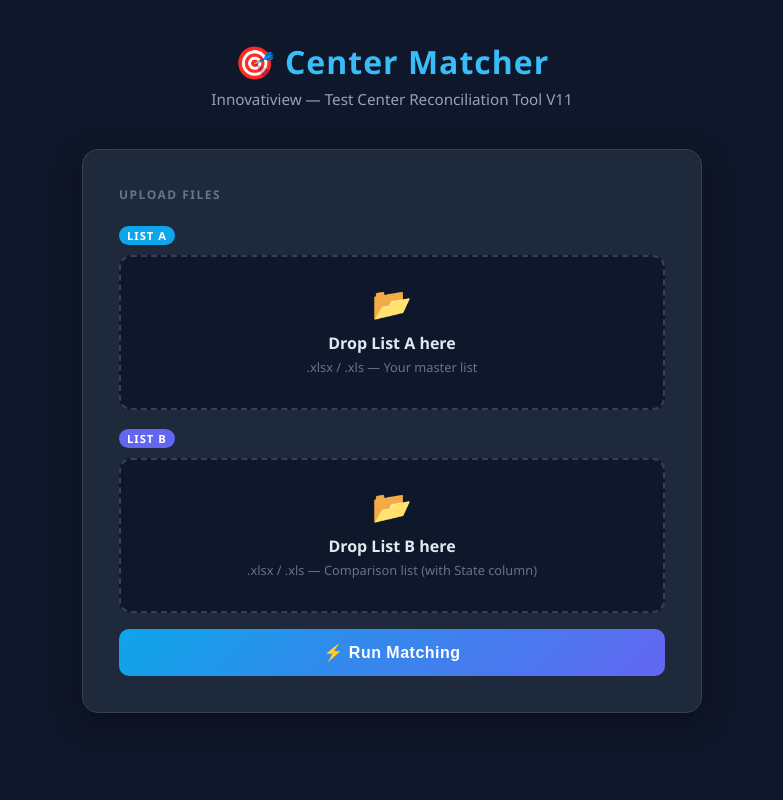
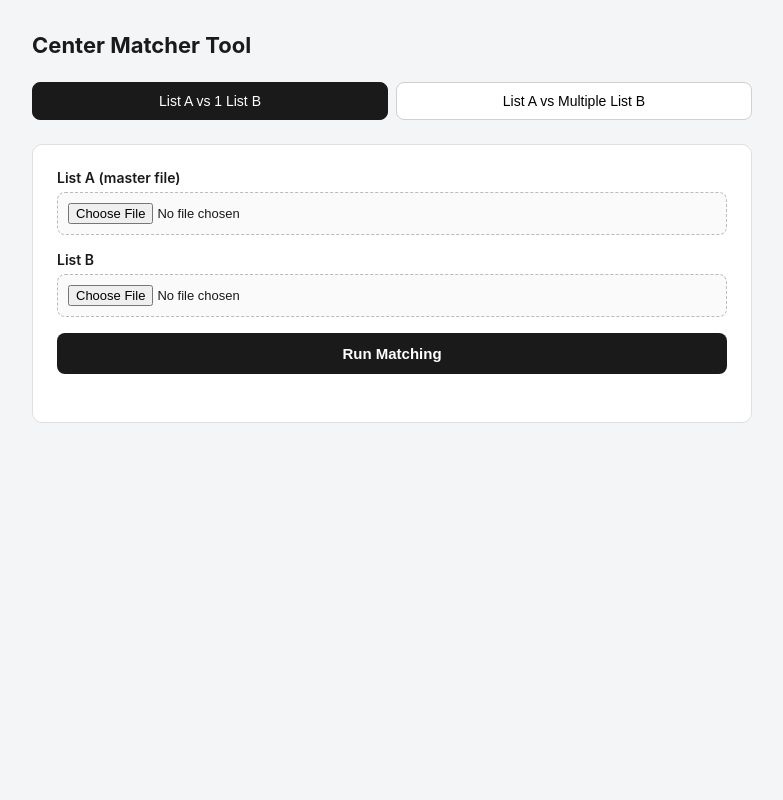
Before and after one commit to vishalkumar-hue/center-matcher, a Flask app: page / in a window 1280 px wide. Shown: the whole page, without its empty margins (248-1031 px from the left). Run offline with Flask 3, Linux system fonts and the light colour scheme; parts of the project's set-up code (start-up, migrations or seed data) failed here and were passed over.

Commit message:
Update index.html

```diff
--- a/templates/index.html
+++ b/templates/index.html
@@ -1,310 +1,265 @@
 <!DOCTYPE html>
-<html lang="en">
+<html lang="hi">
 <head>
-<meta charset="UTF-8"/>
-<meta name="viewport" content="width=device-width, initial-scale=1.0"/>
-<title>Center Matching Tool</title>
+<meta charset="UTF-8">
+<meta name="viewport" content="width=device-width, initial-scale=1.0">
+<title>Center Matcher Tool</title>
 <style>
   * { box-sizing: border-box; margin: 0; padding: 0; }
   body {
-    font-family: 'Segoe UI', sans-serif;
-    background: #0f172a;
-    min-height: 100vh;
-    display: flex;
-    flex-direction: column;
-    align-items: center;
-    padding: 40px 20px;
-    color: #e2e8f0;
+    font-family: -apple-system, "Segoe UI", Arial, sans-serif;
+    background: #f4f5f7;
+    color: #1a1a1a;
+    padding: 2rem 1rem;
   }
-  .logo { font-size: 2rem; font-weight: 800; color: #38bdf8; letter-spacing: 1px; margin-bottom: 6px; }
-  .sub  { color: #94a3b8; font-size: 0.95rem; margin-bottom: 40px; }
+  .container { max-width: 720px; margin: 0 auto; }
+  h1 { font-size: 22px; margin-bottom: 1.5rem; }
   .card {
-    background: #1e293b;
-    border: 1px solid #334155;
-    border-radius: 16px;
-    padding: 36px;
+    background: #fff;
+    border: 1px solid #e0e0e0;
+    border-radius: 10px;
+    padding: 1.5rem;
+    margin-bottom: 1.5rem;
+  }
+  .tabs { display: flex; gap: 8px; margin-bottom: 1.5rem; }
+  .tab-btn {
+    flex: 1;
+    padding: 10px;
+    border: 1px solid #d0d0d0;
+    border-radius: 8px;
+    background: #fff;
+    cursor: pointer;
+    font-size: 14px;
+  }
+  .tab-btn.active { background: #1a1a1a; color: #fff; border-color: #1a1a1a; }
+  .tab-content { display: none; }
+  .tab-content.active { display: block; }
+  label { display: block; font-size: 14px; font-weight: 600; margin-bottom: 6px; }
+  .hint { font-size: 12px; color: #777; margin-bottom: 8px; }
+  input[type=file] {
     width: 100%;
-    max-width: 620px;
-    box-shadow: 0 8px 32px rgba(0,0,0,0.4);
+    padding: 10px;
+    border: 1px dashed #bbb;
+    border-radius: 8px;
+    margin-bottom: 1rem;
+    font-size: 13px;
+    background: #fafafa;
   }
-  .section-title {
-    font-size: 0.75rem;
-    font-weight: 700;
-    letter-spacing: 1.5px;
-    text-transform: uppercase;
-    color: #64748b;
-    margin-bottom: 20px;
+  .file-list { font-size: 13px; color: #444; margin: 6px 0 1rem; }
+  .file-list div { padding: 4px 8px; background: #f0f0f0; border-radius: 6px; margin-bottom: 4px; }
+  button.run-btn {
+    width: 100%;
+    padding: 12px;
+    background: #1a1a1a;
+    color: #fff;
+    border: none;
+    border-radius: 8px;
+    font-size: 15px;
+    font-weight: 600;
+    cursor: pointer;
   }
-  .upload-zone {
-    border: 2px dashed #334155;
-    border-radius: 12px;
-    padding: 24px;
+  button.run-btn:disabled { opacity: 0.5; cursor: not-allowed; }
+  .errors { color: #c0392b; font-size: 13px; margin-top: 10px; }
+  .results { margin-top: 1.5rem; }
+  .stat-grid { display: grid; grid-template-columns: repeat(3, 1fr); gap: 10px; margin: 1rem 0; }
+  .stat { background: #f7f7f7; border-radius: 8px; padding: 12px; text-align: center; }
+  .stat .num { font-size: 22px; font-weight: 700; }
+  .stat .lbl { font-size: 12px; color: #666; }
+  .stat.green .num { color: #1d9e75; }
+  .stat.red .num { color: #d85a30; }
+  .stat.yellow .num { color: #ba7517; }
+  table.per-file { width: 100%; font-size: 13px; border-collapse: collapse; margin-top: 10px; }
+  table.per-file th, table.per-file td { padding: 6px 8px; border-bottom: 1px solid #eee; text-align: left; }
+  a.download-link {
+    display: inline-block;
+    margin-top: 1rem;
+    padding: 10px 18px;
+    background: #1d9e75;
+    color: #fff;
+    text-decoration: none;
+    border-radius: 8px;
+    font-size: 14px;
+    font-weight: 600;
+  }
+  .spinner {
+    display: none;
     text-align: center;
-    cursor: pointer;
-    transition: all 0.2s;
-    margin-bottom: 16px;
-    position: relative;
-    background: #0f172a;
+    padding: 1rem;
+    font-size: 14px;
+    color: #666;
   }
-  .upload-zone:hover, .upload-zone.drag { border-color: #38bdf8; background: #0c1a2e; }
-  .upload-zone input { position: absolute; inset: 0; opacity: 0; cursor: pointer; width: 100%; }
-  .upload-zone .icon { font-size: 2rem; margin-bottom: 8px; }
-  .upload-zone .label { font-weight: 600; font-size: 1rem; margin-bottom: 4px; }
-  .upload-zone .hint  { font-size: 0.8rem; color: #64748b; }
-  .upload-zone .fname { margin-top: 8px; font-size: 0.85rem; color: #38bdf8; font-weight: 500; }
-  .badge {
-    display: inline-block;
-    background: #0ea5e9;
-    color: #fff;
-    font-size: 0.7rem;
-    font-weight: 700;
-    padding: 2px 8px;
-    border-radius: 20px;
-    margin-bottom: 10px;
-    letter-spacing: 1px;
-  }
-  .divider { border: none; border-top: 1px solid #1e293b; margin: 20px 0; }
-  .btn-run {
-    width: 100%;
-    padding: 14px;
-    background: linear-gradient(135deg, #0ea5e9, #6366f1);
-    color: white;
-    border: none;
-    border-radius: 10px;
-    font-size: 1rem;
-    font-weight: 700;
-    cursor: pointer;
-    transition: opacity 0.2s, transform 0.1s;
-    letter-spacing: 0.5px;
-  }
-  .btn-run:hover:not(:disabled) { opacity: 0.9; transform: translateY(-1px); }
-  .btn-run:disabled { opacity: 0.5; cursor: not-allowed; }
-  .loader { display: none; text-align: center; padding: 30px 0; }
-  .spinner {
-    width: 48px; height: 48px;
-    border: 4px solid #334155;
-    border-top: 4px solid #38bdf8;
-    border-radius: 50%;
-    animation: spin 0.8s linear infinite;
-    margin: 0 auto 16px;
-  }
-  @keyframes spin { to { transform: rotate(360deg); } }
-  .loader-text { color: #94a3b8; font-size: 0.9rem; }
-  .result-box { display: none; margin-top: 28px; }
-  .result-box.show { display: block; }
-  .stats-grid {
-    display: grid;
-    grid-template-columns: repeat(2, 1fr);
-    gap: 12px;
-    margin-bottom: 20px;
-  }
-  .stat-card {
-    background: #0f172a;
-    border-radius: 10px;
-    padding: 16px;
-    text-align: center;
-    border: 1px solid #1e3a5f;
-  }
-  .stat-card .val  { font-size: 1.8rem; font-weight: 800; }
-  .stat-card .lbl  { font-size: 0.72rem; color: #64748b; margin-top: 4px; letter-spacing: 1px; text-transform: uppercase; }
-  .stat-card.green .val { color: #4ade80; }
-  .stat-card.red   .val { color: #f87171; }
-  .stat-card.yellow .val { color: #fbbf24; }
-  .stat-card.blue  .val { color: #38bdf8; }
-  .progress-bar-wrap { background: #1e293b; border-radius: 20px; height: 10px; margin-bottom: 20px; overflow: hidden; }
-  .progress-bar { height: 100%; border-radius: 20px; background: linear-gradient(90deg, #4ade80, #38bdf8); transition: width 1s ease; }
-  .btn-download {
-    width: 100%;
-    padding: 13px;
-    background: #16a34a;
-    color: white;
-    border: none;
-    border-radius: 10px;
-    font-size: 0.95rem;
-    font-weight: 700;
-    cursor: pointer;
-    transition: opacity 0.2s;
-    text-decoration: none;
-    display: block;
-    text-align: center;
-  }
-  .btn-download:hover { opacity: 0.85; }
-  .error-box {
-    background: #3b1a1a;
-    border: 1px solid #ef4444;
-    border-radius: 10px;
-    padding: 14px 18px;
-    color: #fca5a5;
-    font-size: 0.88rem;
-    margin-top: 16px;
-    display: none;
-  }
-  .error-box.show { display: block; }
-  .reset-btn {
-    background: none;
-    border: 1px solid #334155;
-    color: #94a3b8;
-    padding: 8px 20px;
-    border-radius: 8px;
-    cursor: pointer;
-    font-size: 0.82rem;
-    margin-top: 14px;
-    width: 100%;
-    transition: all 0.2s;
-  }
-  .reset-btn:hover { border-color: #64748b; color: #e2e8f0; }
 </style>
 </head>
 <body>
+<div class="container">
+  <h1>Center Matcher Tool</h1>
 
-<div class="logo">🎯 Center Matcher</div>
-<div class="sub">Innovatiview — Test Center Reconciliation Tool V11</div>
-
-<div class="card">
-  <div class="section-title">Upload Files</div>
-
-  <span class="badge">LIST A</span>
-  <div class="upload-zone" id="zone-a">
-    <input type="file" id="file_a" accept=".xlsx,.xls" onchange="showName('file_a','fname-a')"/>
-    <div class="icon">📂</div>
-    <div class="label">Drop List A here</div>
-    <div class="hint">.xlsx / .xls — Your master list</div>
-    <div class="fname" id="fname-a"></div>
+  <div class="tabs">
+    <button class="tab-btn active" onclick="switchTab('single')">List A vs 1 List B</button>
+    <button class="tab-btn" onclick="switchTab('multi')">List A vs Multiple List B</button>
   </div>
 
-  <span class="badge" style="background:#6366f1;">LIST B</span>
-  <div class="upload-zone" id="zone-b">
-    <input type="file" id="file_b" accept=".xlsx,.xls" onchange="showName('file_b','fname-b')"/>
-    <div class="icon">📂</div>
-    <div class="label">Drop List B here</div>
-    <div class="hint">.xlsx / .xls — Comparison list (with State column)</div>
-    <div class="fname" id="fname-b"></div>
+  <!-- ═══════════ SINGLE B FILE TAB (purana) ═══════════ -->
+  <div id="single-tab" class="tab-content active">
+    <div class="card">
+      <form id="single-form">
+        <label>List A (master file)</label>
+        <input type="file" name="file_a" id="single-file-a" accept=".xlsx,.xls" required>
+
+        <label>List B</label>
+        <input type="file" name="file_b" id="single-file-b" accept=".xlsx,.xls" required>
+
+        <button type="submit" class="run-btn" id="single-run-btn">Run Matching</button>
+      </form>
+      <div class="spinner" id="single-spinner">Processing... please wait</div>
+      <div class="errors" id="single-errors"></div>
+      <div class="results" id="single-results"></div>
+    </div>
   </div>
 
-  <button class="btn-run" id="run-btn" onclick="runMatch()">
-    ⚡ Run Matching
-  </button>
+  <!-- ═══════════ MULTI B FILE TAB (naya) ═══════════ -->
+  <div id="multi-tab" class="tab-content">
+    <div class="card">
+      <form id="multi-form">
+        <label>List A (master file)</label>
+        <input type="file" name="file_a" id="multi-file-a" accept=".xlsx,.xls" required>
 
-  <div class="error-box" id="error-box"></div>
+        <label>List B files (multiple select karo — Ctrl/Cmd dabake)</label>
+        <div class="hint">Har file output Excel mein apne alag tab mein aayegi</div>
+        <input type="file" name="files_b" id="multi-files-b" accept=".xlsx,.xls" multiple required>
+        <div class="file-list" id="multi-file-list"></div>
 
-  <div class="loader" id="loader">
-    <div class="spinner"></div>
-    <div class="loader-text">Matching centers... thoda wait karo 🔄</div>
-  </div>
-
-  <div class="result-box" id="result-box">
-    <hr class="divider"/>
-    <div class="section-title">Match Report</div>
-    <div class="stats-grid">
-      <div class="stat-card green">
-        <div class="val" id="r-matched">—</div>
-        <div class="lbl">Matched ✅</div>
-      </div>
-      <div class="stat-card blue">
-        <div class="val" id="r-total">—</div>
-        <div class="lbl">Total Rows</div>
-      </div>
-      <div class="stat-card red">
-        <div class="val" id="r-ua">—</div>
-        <div class="lbl">Unmatched A ❌</div>
-      </div>
-      <div class="stat-card yellow">
-        <div class="val" id="r-ub">—</div>
-        <div class="lbl">Unmatched B ➕</div>
-      </div>
+        <button type="submit" class="run-btn" id="multi-run-btn">Run Matching (All B Files)</button>
+      </form>
+      <div class="spinner" id="multi-spinner">Processing... ye thoda time le sakta hai</div>
+      <div class="errors" id="multi-errors"></div>
+      <div class="results" id="multi-results"></div>
     </div>
-    <div style="display:flex; justify-content:space-between; font-size:0.8rem; color:#64748b; margin-bottom:6px;">
-      <span>Match Rate</span>
-      <span id="r-rate-label">—</span>
-    </div>
-    <div class="progress-bar-wrap">
-      <div class="progress-bar" id="r-bar" style="width:0%"></div>
-    </div>
-    <a class="btn-download" id="dl-link" href="#" target="_blank">
-      ⬇️ Download Result Excel
-    </a>
-    <button class="reset-btn" onclick="resetForm()">🔄 New Match</button>
   </div>
 </div>
 
 <script>
-function showName(inputId, labelId) {
-  const f = document.getElementById(inputId).files[0];
-  document.getElementById(labelId).textContent = f ? '✅ ' + f.name : '';
+function switchTab(tab) {
+  document.querySelectorAll('.tab-btn').forEach(b => b.classList.remove('active'));
+  document.querySelectorAll('.tab-content').forEach(c => c.classList.remove('active'));
+  document.getElementById(tab + '-tab').classList.add('active');
+  event.target.classList.add('active');
 }
 
-['zone-a','zone-b'].forEach(id => {
-  const z = document.getElementById(id);
-  z.addEventListener('dragover', e => { e.preventDefault(); z.classList.add('drag'); });
-  z.addEventListener('dragleave', () => z.classList.remove('drag'));
-  z.addEventListener('drop', e => {
-    e.preventDefault();
-    z.classList.remove('drag');
-    const inp = z.querySelector('input');
-    if (e.dataTransfer.files.length) {
-      inp.files = e.dataTransfer.files;
-      inp.dispatchEvent(new Event('change'));
-    }
+// ── Show selected B files list (multi tab) ─────────────────
+document.getElementById('multi-files-b').addEventListener('change', function() {
+  const listDiv = document.getElementById('multi-file-list');
+  listDiv.innerHTML = '';
+  Array.from(this.files).forEach(f => {
+    const div = document.createElement('div');
+    div.textContent = f.name;
+    listDiv.appendChild(div);
   });
 });
 
-async function runMatch() {
-  const fa = document.getElementById('file_a').files[0];
-  const fb = document.getElementById('file_b').files[0];
-  const errBox = document.getElementById('error-box');
-  errBox.className = 'error-box';
+// ── SINGLE FILE FORM SUBMIT ──────────────────────────────────
+document.getElementById('single-form').addEventListener('submit', async function(e) {
+  e.preventDefault();
+  const btn = document.getElementById('single-run-btn');
+  const spinner = document.getElementById('single-spinner');
+  const errorsDiv = document.getElementById('single-errors');
+  const resultsDiv = document.getElementById('single-results');
 
-  if (!fa || !fb) {
-    errBox.textContent = '⚠️ Dono files select karo (List A aur List B)';
-    errBox.className = 'error-box show';
-    return;
-  }
+  errorsDiv.innerHTML = '';
+  resultsDiv.innerHTML = '';
+  btn.disabled = true;
+  spinner.style.display = 'block';
 
-  document.getElementById('run-btn').disabled = true;
-  document.getElementById('loader').style.display = 'block';
-  document.getElementById('result-box').className = 'result-box';
-
-  const form = new FormData();
-  form.append('file_a', fa);
-  form.append('file_b', fb);
+  const formData = new FormData();
+  formData.append('file_a', document.getElementById('single-file-a').files[0]);
+  formData.append('file_b', document.getElementById('single-file-b').files[0]);
 
   try {
-    const res = await fetch('/run', { method: 'POST', body: form });
+    const res = await fetch('/run', { method: 'POST', body: formData });
     const data = await res.json();
-    document.getElementById('loader').style.display = 'none';
+    spinner.style.display = 'none';
+    btn.disabled = false;
 
     if (!data.success) {
-      errBox.textContent = '❌ ' + (data.errors || ['Unknown error']).join(' | ');
-      errBox.className = 'error-box show';
-      document.getElementById('run-btn').disabled = false;
+      errorsDiv.innerHTML = data.errors.join('<br>');
       return;
     }
 
-    document.getElementById('r-matched').textContent = data.matched;
-    document.getElementById('r-total').textContent   = data.total;
-    document.getElementById('r-ua').textContent      = data.unmatched_a;
-    document.getElementById('r-ub').textContent      = data.unmatched_b;
-    document.getElementById('r-rate-label').textContent = data.match_rate + '%';
-    document.getElementById('r-bar').style.width    = data.match_rate + '%';
-    document.getElementById('dl-link').href = '/download/' + data.filename;
-    document.getElementById('result-box').className = 'result-box show';
+    resultsDiv.innerHTML = `
+      <div class="stat-grid">
+        <div class="stat green"><div class="num">${data.matched}</div><div class="lbl">Matched</div></div>
+        <div class="stat red"><div class="num">${data.unmatched_a}</div><div class="lbl">Unmatched A</div></div>
+        <div class="stat yellow"><div class="num">${data.unmatched_b}</div><div class="lbl">Unmatched B</div></div>
+      </div>
+      <p>Match Rate: <b>${data.match_rate}%</b></p>
+      <a class="download-link" href="/download/${data.filename}">⬇ Download Excel</a>
+    `;
   } catch (err) {
-    document.getElementById('loader').style.display = 'none';
-    errBox.textContent = '❌ Server error: ' + err.message;
-    errBox.className = 'error-box show';
-    document.getElementById('run-btn').disabled = false;
+    spinner.style.display = 'none';
+    btn.disabled = false;
+    errorsDiv.textContent = 'Error: ' + err.message;
   }
-}
+});
 
-function resetForm() {
-  document.getElementById('file_a').value = '';
-  document.getElementById('file_b').value = '';
-  document.getElementById('fname-a').textContent = '';
-  document.getElementById('fname-b').textContent = '';
-  document.getElementById('result-box').className = 'result-box';
-  document.getElementById('error-box').className = 'error-box';
-  document.getElementById('run-btn').disabled = false;
-}
+// ── MULTI FILE FORM SUBMIT ───────────────────────────────────
+document.getElementById('multi-form').addEventListener('submit', async function(e) {
+  e.preventDefault();
+  const btn = document.getElementById('multi-run-btn');
+  const spinner = document.getElementById('multi-spinner');
+  const errorsDiv = document.getElementById('multi-errors');
+  const resultsDiv = document.getElementById('multi-results');
+
+  errorsDiv.innerHTML = '';
+  resultsDiv.innerHTML = '';
+  btn.disabled = true;
+  spinner.style.display = 'block';
+
+  const formData = new FormData();
+  formData.append('file_a', document.getElementById('multi-file-a').files[0]);
+  const bFiles = document.getElementById('multi-files-b').files;
+  for (let i = 0; i < bFiles.length; i++) {
+    formData.append('files_b', bFiles[i]);
+  }
+
+  try {
+    const res = await fetch('/run-multi', { method: 'POST', body: formData });
+    const data = await res.json();
+    spinner.style.display = 'none';
+    btn.disabled = false;
+
+    if (!data.success) {
+      errorsDiv.innerHTML = data.errors.join('<br>');
+      return;
+    }
+
+    let perFileRows = data.per_file.map(f => `
+      <tr>
+        <td>${f.tab}</td>
+        <td>${f.matched}</td>
+        <td>${f.unmatched_a}</td>
+        <td>${f.unmatched_b}</td>
+        <td>${f.match_rate}%</td>
+      </tr>
+    `).join('');
+
+    resultsDiv.innerHTML = `
+      <div class="stat-grid">
+        <div class="stat green"><div class="num">${data.total_matched}</div><div class="lbl">Total Matched</div></div>
+        <div class="stat red"><div class="num">${data.total_unmatched_a}</div><div class="lbl">Total Unmatched A</div></div>
+        <div class="stat yellow"><div class="num">${data.total_unmatched_b}</div><div class="lbl">Total Unmatched B</div></div>
+      </div>
+      <table class="per-file">
+        <tr><th>Tab</th><th>Matched</th><th>Unmatched A</th><th>Unmatched B</th><th>Rate</th></tr>
+        ${perFileRows}
+      </table>
+      <a class="download-link" href="/download/${data.filename}">⬇ Download Excel (${data.per_file.length} tabs)</a>
+    `;
+  } catch (err) {
+    spinner.style.display = 'none';
+    btn.disabled = false;
+    errorsDiv.textContent = 'Error: ' + err.message;
+  }
+});
 </script>
 </body>
 </html>
```
